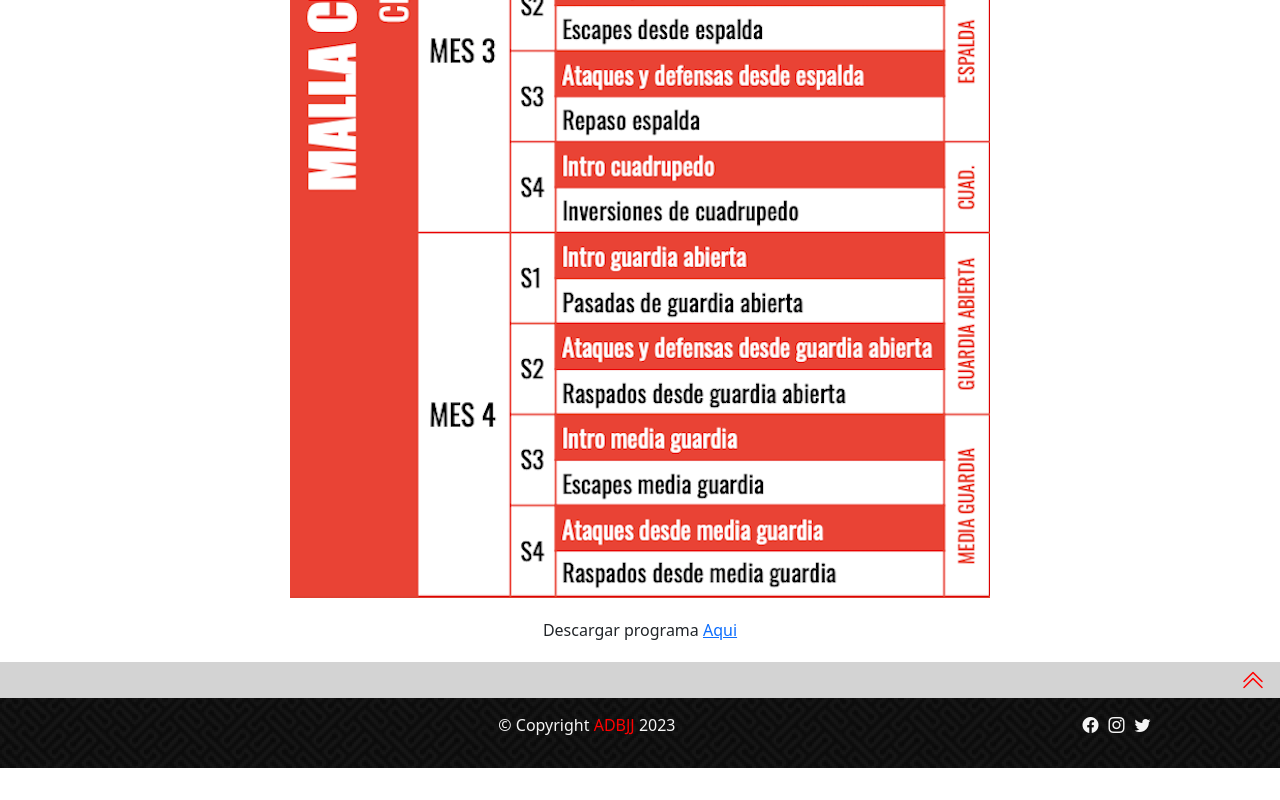
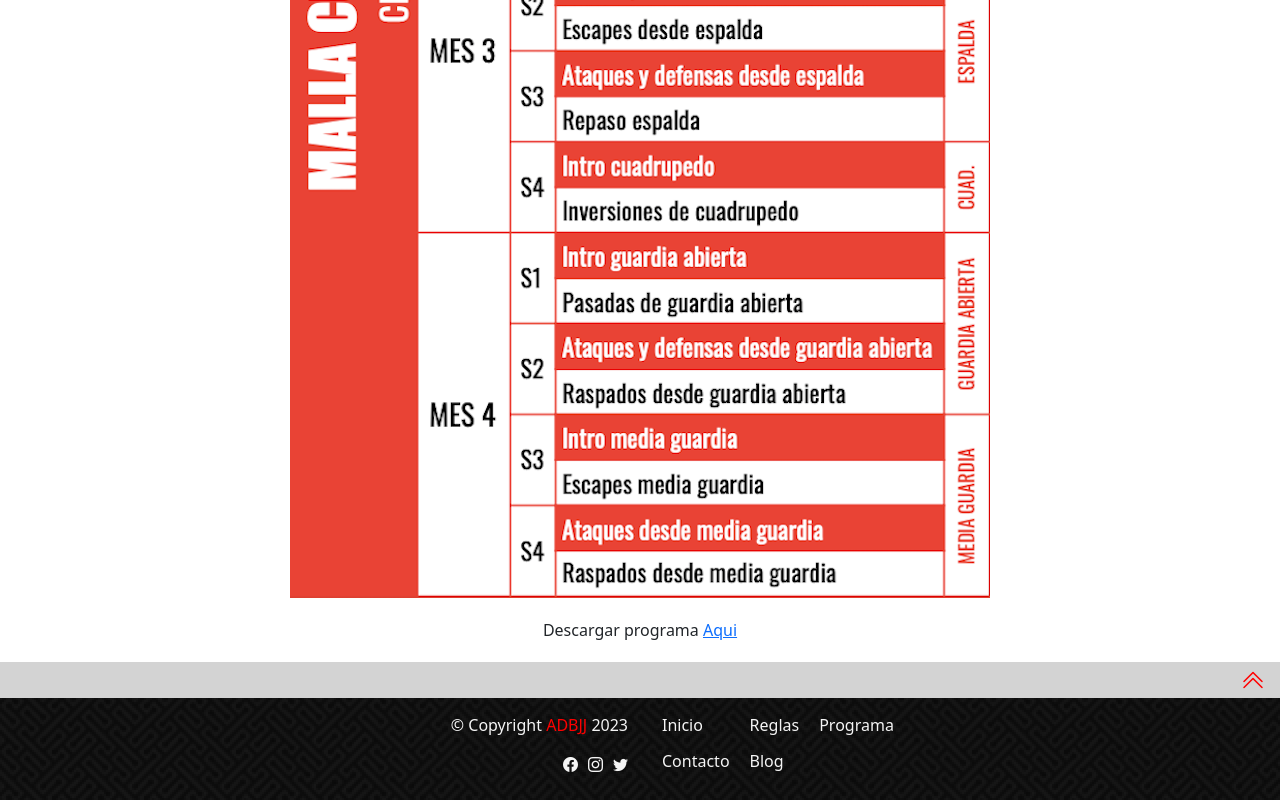
Before and after one commit to joseperezm/Pre-Entrega-3, a plain HTML site: page programa.html in a window 1280 px wide. Shown: the part 1492-2292 px from the top of the page. Before the commit the page ends 2260 px from the top, so only its background shows below. Drawn offline with nearby package versions, Linux system fonts and the light colour scheme.

Commit message:
mapa de sitio en footer

```diff
--- a/css/style.css
+++ b/css/style.css
@@ -147,7 +147,7 @@ footer {
     display: flex;
     justify-content: flex-end;
     gap: 10px;
-    font-size: 1rem;
+    font-size: 15px;
 }
 .social-iconos a {
     color: whitesmoke;
@@ -165,13 +165,16 @@ footer {
     color: whitesmoke;
     text-decoration: none;
 }
+.tabla-mapa-de-sitio a:hover {
+    color: red;
+}
 .tabla-mapa-de-sitio td {
     padding-bottom: 12px;
 }
 @media (max-width: 768px) {
     .social-iconos {
         justify-content: center;
-        font-size: 2rem;
+        font-size: 20px;
     }
     .texto-footer {
         justify-content: center;
--- a/programa.html
+++ b/programa.html
@@ -62,14 +62,15 @@
         <a href="#"><i class="bi bi-chevron-double-up chevron-editado"></i></a>
     </div>
     <footer>
-        <div class="container">
-          <div class="row justify-content-center">
-            <div class="col-12 col-md-6">
+      <div class="container">
+        <div class="row">
+          <div class="col-md-6">
+            <div class="col-12">
               <div class="texto-footer">
                 <p>&copy; Copyright <a href="./index.html" class="link-footer">ADBJJ</a> 2023</p>
               </div>
             </div>
-            <div class="col-12 col-md-5">
+            <div class="col-12">
               <div class="social-iconos">
                 <div><a href="https://fb.com"><i class="bi bi-facebook"></i></a></div>
                 <div><a href="https://ig.com"><i class="bi bi-instagram"></i></a></div>
@@ -77,8 +78,25 @@
               </div>
             </div>
           </div>
+          <div class="col-12 col-md-5">
+            <div>
+              <table class="tabla-mapa-de-sitio table-responsive">
+                <tr>
+                  <td><a href="./index.html">Inicio</a></td>
+                  <td><a href="./reglas.html">Reglas</a></td>
+                  <td><a href="./programa.html">Programa</a></td>
+                </tr>
+                <tr>
+                  <td><a href="./contacto.html">Contacto</a></td>
+                  <td><a href="./blog.html">Blog</a></td>
+                  <td></td>
+                </tr>
+              </table>
+            </div>
+          </div>
         </div>
-      </footer>
+      </div>
+    </footer>
     <script src="https://code.jquery.com/jquery-3.3.1.slim.min.js"></script>
     <script src="https://cdnjs.cloudflare.com/ajax/libs/popper.js/1.14.7/umd/popper.min.js"></script>
     <script src="https://cdn.jsdelivr.net/npm/bootstrap@5.3.0-alpha1/dist/js/bootstrap.bundle.min.js"></script>
```
Also changed, not shown: blog.html (+21 -3 lines), contacto.html (+21 -3 lines), index.html (+1 -1 lines), reglas.html (+21 -3 lines).
